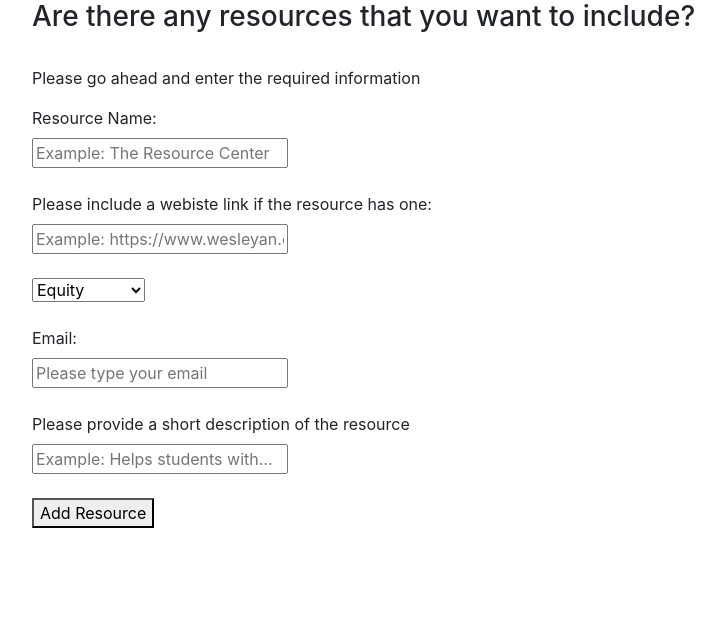
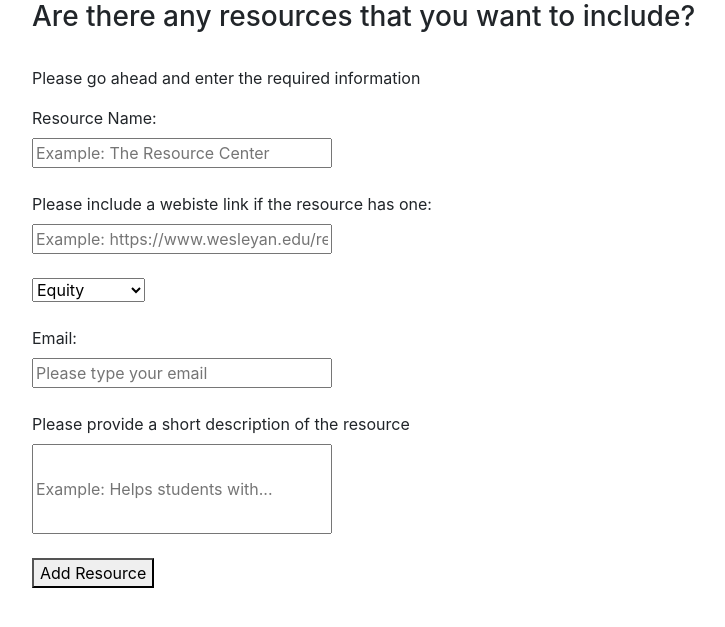
Before and after one commit to Romani20/resource-generator, a Flask app: page /add_resource_page in a window 1280 px wide. Shown: the part 56-683 px from the top of the page, without its empty margins (53-778 px from the left). Run offline with Flask 3, Linux system fonts and the light colour scheme; some libraries are stand-ins or nearby versions.

Commit message:
changed to class, made fields required except link, give the user some info that res was added or exists - ingestion doesn't happen if res exists

```diff
--- a/website/static/Add_resource_page.css
+++ b/website/static/Add_resource_page.css
@@ -7,3 +7,15 @@
     width: 100%;
     height: 100vh;
   }
+
+#email, #link_to_website, #resource_name {
+    width: 300px;
+    height: 30px;
+}
+
+#keywords {
+  width: 300px;
+  height: 90px;
+  overflow-wrap: break-word;
+  word-wrap: break-word;
+}
```
